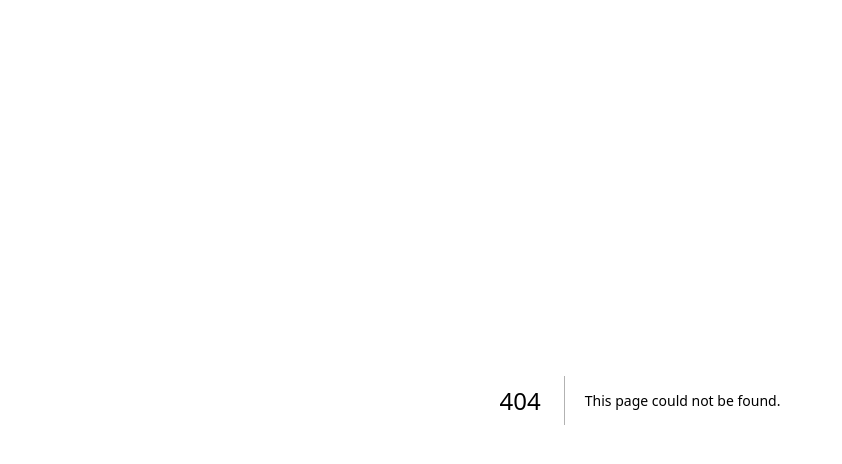
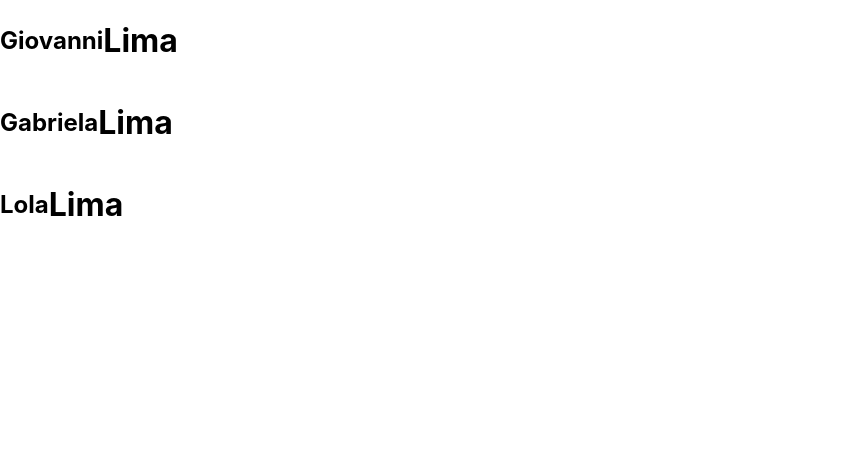
Before and after one commit to ogiovannilima/nextjs-curso, a Next.js app: page /comunicacao/direta in a window 1280 px wide. Before the commit this address had no page. Shown: the top 464 px of the page, without its empty margins (0-842 px from the left). Built offline with nearby package versions, Linux system fonts and the light colour scheme.

Commit message:
comunicacao direta de props entre componentes pai e filho

```diff
--- /dev/null
+++ b/components/direta/Filho.jsx
@@ -0,0 +1,8 @@
+export default function Filho(props) {
+  return (
+    <div style={{display: 'flex', alignItems: 'center'}}>
+      <h2>{props.nome}</h2>
+      <h1>{props.familia}</h1>
+    </div>
+  )
+}
--- /dev/null
+++ b/components/direta/Pai.jsx
@@ -0,0 +1,13 @@
+import Filho from "./Filho";
+
+export default function Pai(props) {
+  return (
+    <div>
+      <Filho nome="Giovanni" familia={props.familia} />
+      <Filho nome="Gabriela" familia={props.familia} />
+      {/* feito dessa forma ira sobrescrever o nome lola */}
+      {/* <Filho nome="Lola" {...props} /> */}
+      <Filho {...props} nome="Lola" />
+    </div>
+  )
+}
--- /dev/null
+++ b/pages/comunicacao/direta.jsx
@@ -0,0 +1,9 @@
+import Pai from "../../components/direta/Pai";
+
+export default function direta() {
+  return (
+    <div>
+      <Pai familia="Lima" nome="padrao"/>
+    </div>
+  )
+}
```
